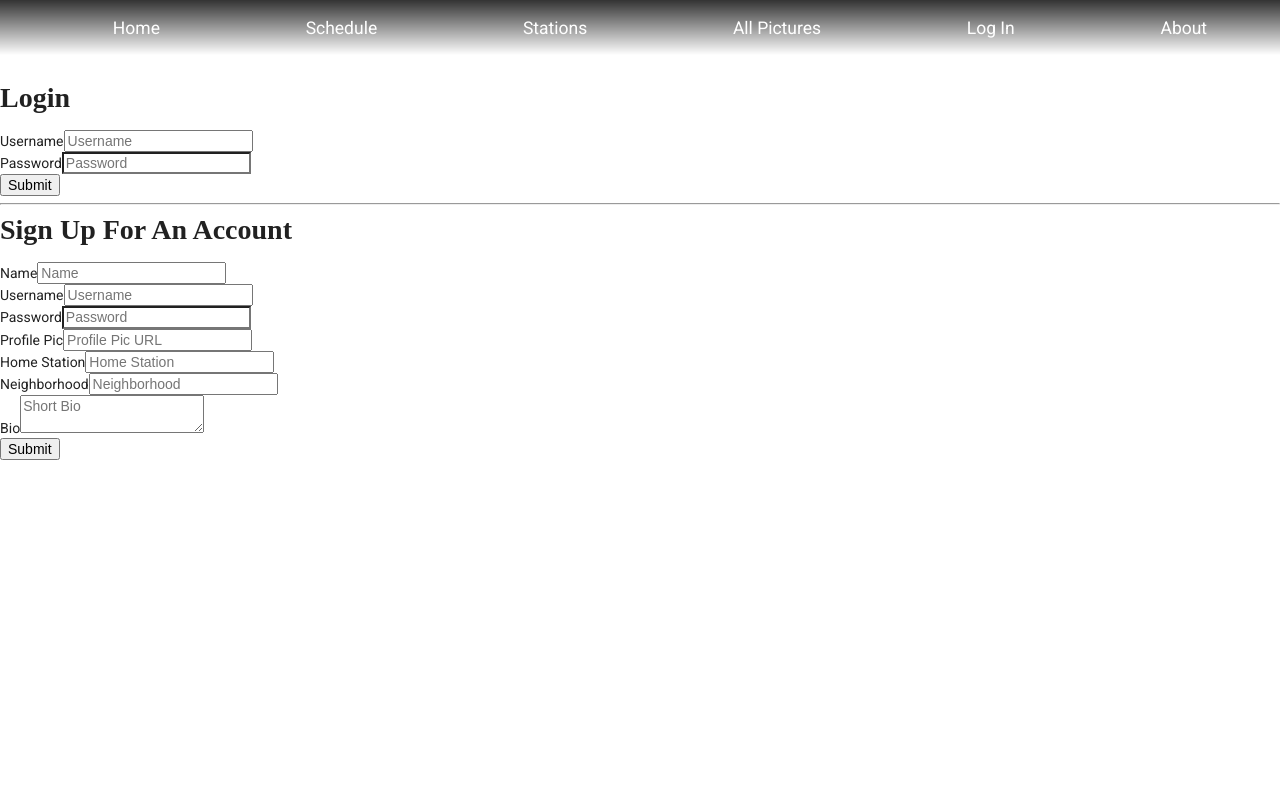
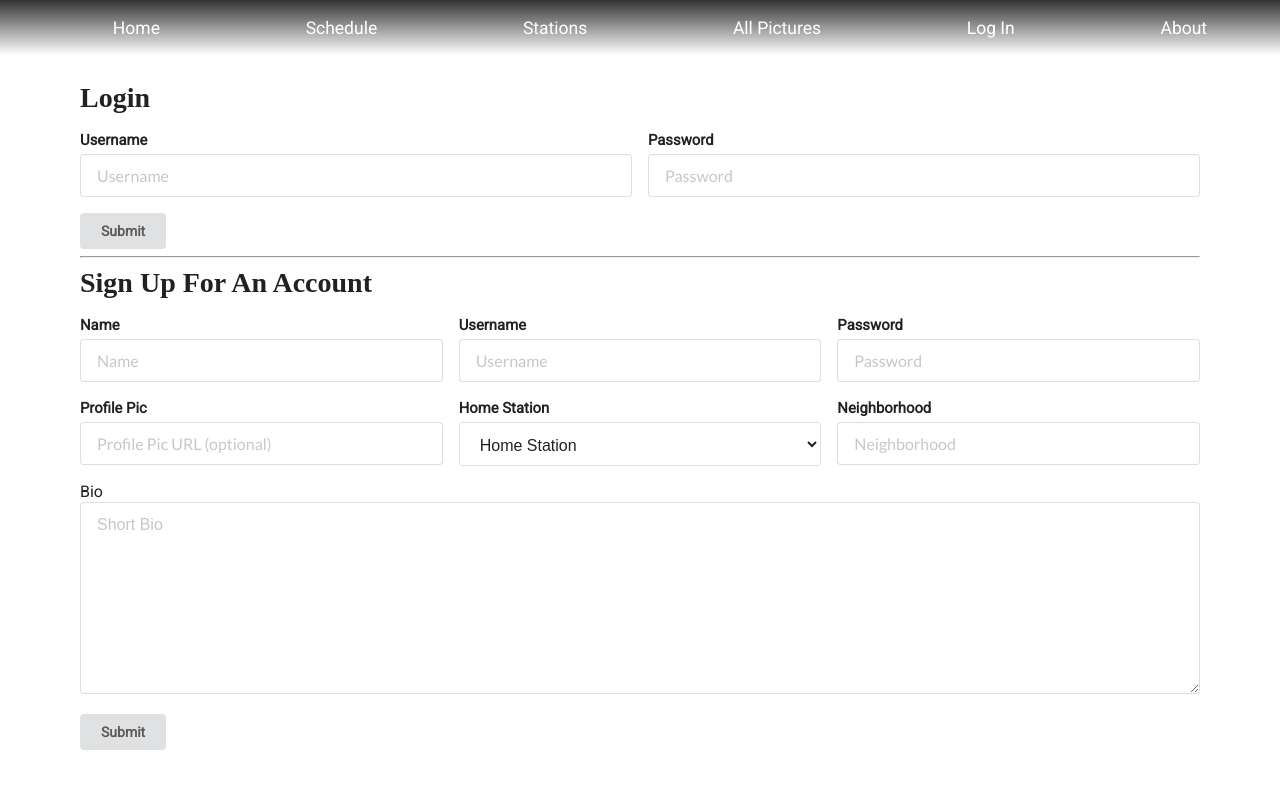
Before and after one commit to dekadekadeka/martastic-frontend, a React (Create React App) app: page /login in a window 1280 px wide. Shown: the top 788 px of the page. Built offline with nearby package versions, Linux system fonts and the light colour scheme; no server answers; a web font is replaced by a local one.

Commit message:
form stations

```diff
--- a/src/App.css
+++ b/src/App.css
@@ -18,6 +18,14 @@ h1{
 
 h3{
   font-family: 'Roboto', cursive !important ;
+}
+
+.button{
+  font-family: 'Roboto', cursive !important ;
+}
+
+.blue.button {
+  background-color: var(--martaBlue) !important ;
 }
 
 /* begin navbar */
@@ -155,12 +163,12 @@ h3{
 .img-container-stations:hover img {
   opacity: 0.3;
 }
-.station-text{
+.img-container-stations h1{
   -webkit-animation: colorchange 5s infinite;
   animation: colorchange 5s infinite;
   font-size: 4rem;
   position: absolute;
-  top: 40%;
+  top: 50%;
   left: 50%;
   transform: scale(0);
   transition: all 0.3s linear;
@@ -172,9 +180,7 @@ h3{
 /* end stations */
 /* single station */
 .single-station{
-  margin-top: 10vh;
-  margin-left: 10vh;
-  margin-right: 10vh;
+  margin: 20vh;
 }
 /* end single station */
 /* all pics */
@@ -223,9 +229,7 @@ h3{
 /* end all pics */
 /* single pic */
 .single-pic{
-  margin-top: 20vh;
-  margin-left: 10vh;
-  margin-right: 10vh;
+  margin: 20vh;
 }
 .big-pic{
   display: block;
@@ -237,6 +241,8 @@ h3{
 /* log in */
 .log-in{
   margin-top: 10vh;
+  margin-left: 10vh;
+  margin-right: 10vh;
 }
 /* end log in */
 /* sign up */
--- a/src/pages/Login.js
+++ b/src/pages/Login.js
@@ -23,28 +23,30 @@ class Login extends Component {
   render() {
     return (
         <div className="log-in">
+        <h1>Login</h1>
         {this.props.redirect}
-      <form onSubmit={this.handleSubmit}>
-        <h1>Login</h1>
-
+      <form onSubmit={this.handleSubmit}
+      className="ui large form">
+        <div className="two fields">
+        <div class="field">
         <label>Username</label>
         <input
           name='username'
           placeholder='Username'
           value={this.state.username}
-          onChange={this.handleChange}
-          /><br/>
-
+          onChange={this.handleChange}/>
+          </div>
+          <div class="field">
         <label>Password</label>
         <input
           type='password'
           name='password'
           placeholder='Password'
           value={this.state.password}
-          onChange={this.handleChange}
-          /><br/>
-
-        <input type='submit'/>
+          onChange={this.handleChange}/>
+          </div>
+        </div>
+        <div class="ui submit button">Submit</div>
       </form>
       <hr />
       <Signup />
--- a/src/pages/Signup.js
+++ b/src/pages/Signup.js
@@ -26,67 +26,112 @@ class Signup extends Component {
 
   render() {
     return (
-      <form onSubmit={this.handleSubmit}>
+      <form onSubmit={this.handleSubmit}
+      className="ui equal width large form">
         <h1>Sign Up For An Account</h1>
-
+        <div className="fields">
+          <div className="field">
         <label>Name</label>
         <input
           name='name'
           placeholder='Name'
           value={this.state.name}
-          onChange={this.handleChange}
-          /><br/>
-
+          onChange={this.handleChange}/>
+          </div>
+          <div className="field">
         <label>Username</label>
         <input
           name='username'
           placeholder='Username'
           value={this.state.username}
-          onChange={this.handleChange}
-          /><br/>
-
+          onChange={this.handleChange}/>
+          </div>
+          <div className="field">
         <label>Password</label>
         <input
           type='password'
           name='password'
           placeholder='Password'
           value={this.state.password}
-          onChange={this.handleChange}
-          /><br/>
-
+          onChange={this.handleChange}/>
+          </div>
+          </div>
+          <div className="fields">
+          <div className="field">
         <label>Profile Pic</label>
           <input
             name='profile_pic_url'
-            placeholder='Profile Pic URL'
+            placeholder='Profile Pic URL (optional)'
             value={this.state.profile_pic_url}
-            onChange={this.handleChange}
-            /><br/>
-
-        <label>Home Station</label>
-          <input
-            name='home_station'
-            placeholder='Home Station'
+            onChange={this.handleChange}/>
+            </div>
+            {/* station dropdown */}
+            <div className="field">
+            <label>Home Station</label>
+            <select className="ui fluid search selection dropdown"
+            name="home_station"
             value={this.state.home_station}
-            onChange={this.handleChange}
-            /><br/>
-
+            onChange={this.handleChange}>
+            <option value="">Home Station</option>
+            <option value="Five Points">Five Points</option>
+            <option value="Airport">Airport</option>
+            <option value="College Park">College Park</option>
+            <option value="Lindbergh Center">Lindbergh Center</option>
+            <option value="Peachtree Center">Peachtree Center</option>
+            <option value="H. E. Holmes">H. E. Holmes</option>
+            <option value="Kensington">Kensington</option>
+            <option value="West End">West End</option>
+            <option value="Arts Center">Arts Center</option>
+            <option value="North Springs">North Springs</option>
+            <option value="North Avenue">North Avenue</option>
+            <option value="Indian Creek">Indian Creek</option>
+            <option value="Midtown">Midtown</option>
+            <option value="Avondale">Avondale</option>
+            <option value="Doraville">Doraville</option>
+            <option value="East Point">East Point</option>
+            <option value="Oakland City">Oakland City</option>
+            <option value="Georgia State">Georgia State</option>
+            <option value="Decatur">Decatur</option>
+            <option value="Chamblee">Chamblee</option>
+            <option value="Lenox">Lenox</option>
+            <option value="Dunwoody">Dunwoody</option>
+            <option value="Inman Park/Reynoldstown">Inman Park/Reynoldstown</option>
+            <option value="Civic Center">Civic Center</option>
+            <option value="Brookhaven/Oglethorpe University">Brookhaven/Oglethorpe University</option>
+            <option value="Sandy Springs">Sandy Springs</option>
+            <option value="West Lake">West Lake</option>
+            <option value="Buckhead">Buckhead</option>
+            <option value="Dome/GWCC/Philips/CNN">Dome/GWCC/Philips/CNN</option>
+            <option value="Ashby">Ashby</option>
+            <option value="Lakewood/Ft. McPherson">Lakewood/Ft. McPherson</option>
+            <option value="Bankhead">Bankhead</option>
+            <option value="King Memorial">King Memorial</option>
+            <option value="Garnett">Garnett</option>
+            <option value="Medical Center">Medical Center</option>
+            <option value="Vine City">Vine City</option>
+            <option value="Edgewood/Candler Park">Edgewood/Candler Park</option>
+            <option value="East Lake">East Lake</option>
+            </select>
+            </div>
+            {/* end station dropdown */}
+            <div className="field">
         <label>Neighborhood</label>
         <input
           name='location'
           placeholder='Neighborhood'
           value={this.state.location}
-          onChange={this.handleChange}
-          /><br/>
-
+          onChange={this.handleChange}/>
+          </div>
+          </div>
           <label>Bio</label>
           <textarea
             name='bio'
             placeholder='Short Bio'
             value={this.state.bio}
-            onChange={this.handleChange}
-            /><br/>
-
-        <input type='submit'/>
+            onChange={this.handleChange}/>
+            <br/>
+            <br/>
+        <input type='submit' className="ui submit button"/>
       </form>
     )
   }
```
